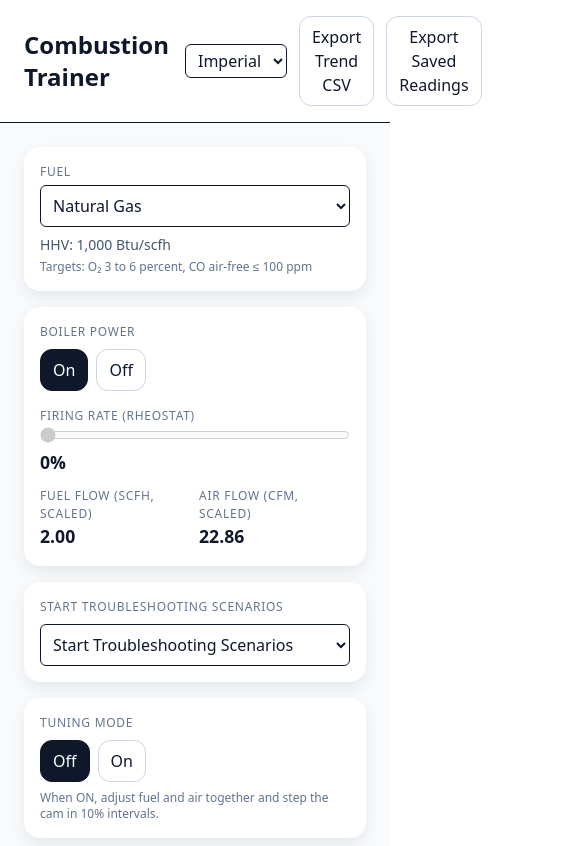
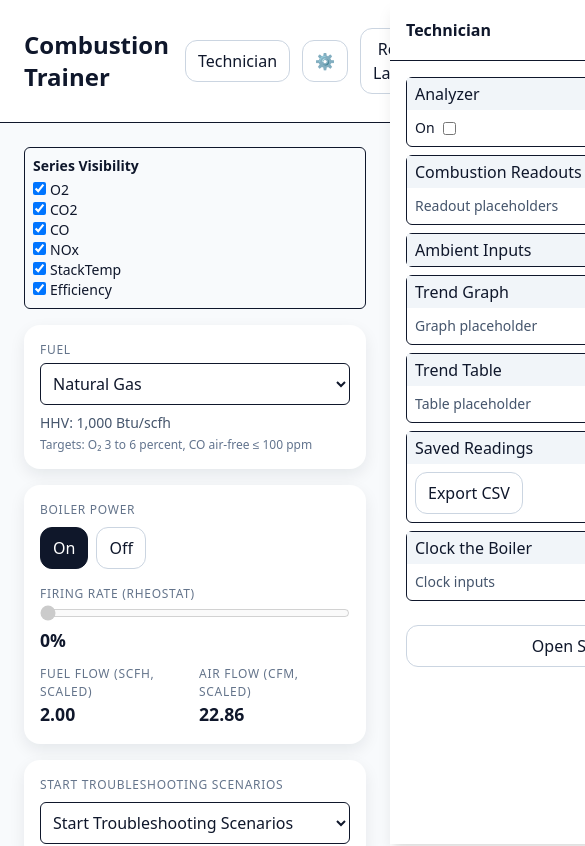
Before and after one commit to ecconvert/combustion-trainer, a React (Vite) app: page / in a window 390 px wide. Shown: the top 846 px of the page, 585 px wide, since content can reach past the window. Built offline with nearby package versions, Linux system fonts and the light colour scheme.

Commit message:
feat: add customizable panels and settings

```diff
--- a/package.json
+++ b/package.json
@@ -14,7 +14,9 @@
     "react": "^19.1.1",
     "react-dom": "^19.1.1",
     "recharts": "^3.1.2",
-    "tailwindcss": "^4.1.11"
+    "tailwindcss": "^4.1.11",
+    "@dnd-kit/core": "^6.0.11",
+    "@dnd-kit/sortable": "^8.0.0"
   },
   "devDependencies": {
     "@eslint/js": "^9.32.0",
--- a/src/App.jsx
+++ b/src/App.jsx
@@ -22,6 +22,10 @@ import { clamp, lerp, f2c, num } from "./lib/math";
 import { downloadCSV } from "./lib/csv";
 import { computeCombustion } from "./lib/chemistry";
 import { buildSafeCamMap } from "./lib/cam";
+import TechnicianDrawer from "./components/TechnicianDrawer";
+import SettingsModal from "./components/SettingsModal";
+import SeriesVisibility from "./components/SeriesVisibility";
+import { useUI } from "./uiStore.jsx";
 
 /**
  * Visual representation of a flame.
@@ -124,10 +128,12 @@ function Led({ on, label, color = "limegreen" }) {
 }
 
 export default function CombustionTrainer() {
+  const { state, setState, resetLayout } = useUI();
+  const unitSystem = state.config.units;
   // ----------------------- Fuel selection -----------------------
   const [fuelKey, setFuelKey] = useState("Natural Gas"); // currently selected fuel key
-  const [unitSystem, setUnitSystem] = useState("imperial"); // display units
   const fuel = FUELS[fuelKey]; // lookup fuel properties
+  const [settingsOpen, setSettingsOpen] = useState(false);
   // Helper booleans for conditional UI/logic
   const isOil = fuelKey === "Fuel Oil #2" || fuelKey === "Biodiesel";
   const isGas = !isOil;
@@ -729,10 +735,9 @@ const rheostatRampRef = useRef(null);
         <div className="max-w-7xl mx-auto flex items-center gap-4">
           <h1 className="text-2xl font-semibold">Combustion Trainer</h1>
           <div className="ml-auto flex items-center gap-3">
-            <select aria-label="unit system" className="border rounded-md px-2 py-1" value={unitSystem} onChange={(e) => setUnitSystem(e.target.value)}>
-              <option value="imperial">Imperial</option>
-              <option value="metric">Metric</option>
-            </select>
+            <button className="btn" onClick={() => setState((s) => ({ ...s, drawerOpen: true }))}>Technician</button>
+            <button className="btn" onClick={() => setSettingsOpen(true)} aria-label="Settings">⚙️</button>
+            <button className="btn" onClick={resetLayout}>Reset Layout</button>
             <button className="btn" onClick={() => downloadCSV("session.csv", history)}>Export Trend CSV</button>
             <button className="btn" onClick={() => downloadCSV("saved-readings.csv", saved)}>Export Saved Readings</button>
           </div>
@@ -740,6 +745,9 @@ const rheostatRampRef = useRef(null);
       </header>
 
       <main className="max-w-7xl mx-auto p-6 grid grid-cols-12 gap-4">
+        <section className="col-span-12">
+          <SeriesVisibility />
+        </section>
         {/* Left controls */}
         <section className="col-span-12 lg:col-span-3 space-y-4">
           <div className="card">
@@ -1275,6 +1283,8 @@ const rheostatRampRef = useRef(null);
       </main>
 
       <footer className="max-w-7xl mx-auto p-6 text-xs text-slate-500">Educational model. For classroom intuition only.</footer>
+      <TechnicianDrawer openSettings={() => setSettingsOpen(true)} />
+      <SettingsModal open={settingsOpen} onClose={() => setSettingsOpen(false)} />
     </div>
   );
 }
--- /dev/null
+++ b/src/components/CollapsibleSection.jsx
@@ -0,0 +1,30 @@
+import React from "react";
+import { useUI } from "../uiStore.jsx";
+
+export default function CollapsibleSection({ id, title, children, defaultCollapsed = false }) {
+  const { state, setState } = useUI();
+  const collapsed = state.collapseMap[id] ?? defaultCollapsed;
+
+  const toggle = () => {
+    setState((s) => ({
+      ...s,
+      collapseMap: { ...s.collapseMap, [id]: !collapsed },
+    }));
+  };
+
+  return (
+    <div className="mb-2 border rounded-md">
+      <button
+        type="button"
+        onClick={toggle}
+        className="w-full flex justify-between items-center px-2 py-1 bg-slate-100"
+      >
+        <span>{title}</span>
+        <span>{collapsed ? "+" : "-"}</span>
+      </button>
+      <div className={collapsed ? "hidden" : "block"}>
+        <div className="p-2">{children}</div>
+      </div>
+    </div>
+  );
+}
--- /dev/null
+++ b/src/components/SeriesVisibility.jsx
@@ -0,0 +1,33 @@
+import React from "react";
+import { useUI } from "../uiStore.jsx";
+
+const SERIES = ["O2", "CO2", "CO", "NOx", "StackTemp", "Efficiency"];
+
+export default function SeriesVisibility() {
+  const { state, setState } = useUI();
+  const vis = state.seriesVisibility;
+
+  const toggle = (k) => {
+    setState((s) => ({
+      ...s,
+      seriesVisibility: { ...s.seriesVisibility, [k]: !vis[k] },
+    }));
+  };
+
+  return (
+    <div className="p-2 border rounded-md">
+      <div className="font-semibold mb-1 text-sm">Series Visibility</div>
+      {SERIES.map((k) => (
+        <label key={k} className="block text-sm">
+          <input
+            type="checkbox"
+            className="mr-1"
+            checked={vis[k]}
+            onChange={() => toggle(k)}
+          />
+          {k}
+        </label>
+      ))}
+    </div>
+  );
+}
--- /dev/null
+++ b/src/components/SettingsModal.jsx
@@ -0,0 +1,86 @@
+import React, { useState } from "react";
+import { useUI, defaultConfig } from "../uiStore.jsx";
+
+export default function SettingsModal({ open, onClose }) {
+  const { state, setState } = useUI();
+  const [form, setForm] = useState(state.config);
+
+  if (!open) return null;
+
+  const apply = () => {
+    setState((s) => ({ ...s, config: form }));
+    onClose();
+  };
+
+  const cancel = () => {
+    setForm(state.config);
+    onClose();
+  };
+
+  const restore = () => {
+    if (window.confirm("Restore default settings?")) {
+      setForm(defaultConfig);
+    }
+  };
+
+  return (
+    <div className="fixed inset-0 z-50 flex items-center justify-center bg-black/40">
+      <div className="bg-white w-full h-full md:h-auto md:w-96 p-4 rounded-md shadow-lg overflow-y-auto">
+        <h2 className="text-lg font-semibold mb-4">Settings</h2>
+        <div className="space-y-3">
+          <label className="block text-sm">
+            Theme
+            <select
+              className="border rounded-md w-full px-2 py-1 mt-1"
+              value={form.theme}
+              onChange={(e) => setForm({ ...form, theme: e.target.value })}
+            >
+              <option value="light">Light</option>
+              <option value="dark">Dark</option>
+              <option value="system">System</option>
+            </select>
+          </label>
+
+          <label className="block text-sm">
+            Units
+            <select
+              className="border rounded-md w-full px-2 py-1 mt-1"
+              value={form.units}
+              onChange={(e) => setForm({ ...form, units: e.target.value })}
+            >
+              <option value="imperial">Imperial</option>
+              <option value="metric">Metric</option>
+            </select>
+          </label>
+
+          <label className="block text-sm">
+            Analyzer sampling rate (s)
+            <input
+              type="number"
+              className="border rounded-md w-full px-2 py-1 mt-1"
+              value={form.sampleRate}
+              onChange={(e) => setForm({ ...form, sampleRate: parseFloat(e.target.value) || 0 })}
+            />
+          </label>
+
+          <label className="block text-sm">
+            Trend length (points)
+            <input
+              type="number"
+              className="border rounded-md w-full px-2 py-1 mt-1"
+              value={form.trendLength}
+              onChange={(e) => setForm({ ...form, trendLength: parseInt(e.target.value) || 0 })}
+            />
+          </label>
+        </div>
+        <div className="mt-6 flex justify-between">
+          <button className="btn" onClick={restore}>Restore Defaults</button>
+          <div className="space-x-2">
+            <button className="btn" onClick={cancel}>Cancel</button>
+            <button className="btn btn-primary" onClick={apply}>Apply</button>
+          </div>
+        </div>
+      </div>
+    </div>
+  );
+}
--- /dev/null
+++ b/src/components/TechnicianDrawer.jsx
@@ -0,0 +1,65 @@
+import React from "react";
+import CollapsibleSection from "./CollapsibleSection";
+import { useUI } from "../uiStore.jsx";
+
+export default function TechnicianDrawer({ openSettings }) {
+  const { state, setState } = useUI();
+  const close = () => setState((s) => ({ ...s, drawerOpen: false }));
+
+  return (
+    <div
+      className={`fixed top-0 right-0 h-full bg-white shadow-lg z-50 transition-transform duration-300 overflow-y-auto w-full md:w-1/4 ${
+        state.drawerOpen ? "translate-x-0" : "translate-x-full"
+      }`}
+    >
+      <div className="p-4 border-b flex items-center justify-between">
+        <h2 className="font-semibold">Technician</h2>
+        <button onClick={close} aria-label="Close" className="text-xl">
+          ×
+        </button>
+      </div>
+      <div className="p-4 space-y-2">
+        <CollapsibleSection id="analyzer" title="Analyzer">
+          <label className="flex items-center gap-2 text-sm">
+            <span>On</span>
+            <input type="checkbox" />
+          </label>
+        </CollapsibleSection>
+
+        <CollapsibleSection id="combustion" title="Combustion Readouts">
+          <p className="text-sm text-slate-600">Readout placeholders</p>
+        </CollapsibleSection>
+
+        <CollapsibleSection id="ambient" title="Ambient Inputs" defaultCollapsed>
+          <p className="text-sm text-slate-600">Ambient inputs</p>
+        </CollapsibleSection>
+
+        <CollapsibleSection id="trendGraph" title="Trend Graph">
+          <p className="text-sm text-slate-600">Graph placeholder</p>
+        </CollapsibleSection>
+
+        <CollapsibleSection id="trendTable" title="Trend Table">
+          <p className="text-sm text-slate-600">Table placeholder</p>
+        </CollapsibleSection>
+
+        <CollapsibleSection id="savedReadings" title="Saved Readings">
+          <button className="btn">Export CSV</button>
+        </CollapsibleSection>
+
+        <CollapsibleSection id="clock" title="Clock the Boiler">
+          <p className="text-sm text-slate-600">Clock inputs</p>
+        </CollapsibleSection>
+
+        <button
+          className="btn w-full mt-4"
+          onClick={() => {
+            close();
+            openSettings();
+          }}
+        >
+          Open Settings
+        </button>
+      </div>
+    </div>
+  );
+}
--- a/src/main.jsx
+++ b/src/main.jsx
@@ -9,10 +9,13 @@ import { StrictMode } from 'react'
 import { createRoot } from 'react-dom/client'
 import './index.css'
 import App from './App.jsx'
+import { UIProvider } from './uiStore.jsx'
 
 // Mount the React component tree inside the root element
 createRoot(document.getElementById('root')).render(
   <StrictMode>
-    <App />
+    <UIProvider>
+      <App />
+    </UIProvider>
   </StrictMode>,
 )
--- /dev/null
+++ b/src/uiStore.jsx
@@ -0,0 +1,76 @@
+import React, { createContext, useContext, useEffect, useState } from "react";
+
+export const defaultConfig = {
+  theme: "system",
+  units: "imperial",
+  sampleRate: 1,
+  trendLength: 600,
+};
+
+const defaultState = {
+  collapseMap: {},
+  drawerOpen: false,
+  layout: {},
+  seriesVisibility: {
+    O2: true,
+    CO2: true,
+    CO: true,
+    NOx: true,
+    StackTemp: true,
+    Efficiency: true,
+  },
+  config: defaultConfig,
+};
+
+const UIContext = createContext({ state: defaultState, setState: () => {} });
+
+export function UIProvider({ children }) {
+  const [state, setState] = useState(defaultState);
+
+  // Hydrate from localStorage on first load
+  useEffect(() => {
+    const layout = JSON.parse(localStorage.getItem("uiLayout_v1") || "{}");
+    const config = JSON.parse(localStorage.getItem("app_config_v1") || "{}");
+    const ui = JSON.parse(localStorage.getItem("ui_state_v1") || "{}");
+    setState((s) => ({
+      ...s,
+      ...ui,
+      layout,
+      config: { ...defaultConfig, ...config },
+    }));
+  }, []);
+
+  // Persist layout
+  useEffect(() => {
+    localStorage.setItem("uiLayout_v1", JSON.stringify(state.layout));
+  }, [state.layout]);
+
+  // Persist config
+  useEffect(() => {
+    localStorage.setItem("app_config_v1", JSON.stringify(state.config));
+  }, [state.config]);
+
+  // Persist other UI state
+  useEffect(() => {
+    const { collapseMap, drawerOpen, seriesVisibility } = state;
+    localStorage.setItem(
+      "ui_state_v1",
+      JSON.stringify({ collapseMap, drawerOpen, seriesVisibility }),
+    );
+  }, [state.collapseMap, state.drawerOpen, state.seriesVisibility]);
+
+  const resetLayout = () => {
+    localStorage.removeItem("uiLayout_v1");
+    setState((s) => ({ ...s, layout: {} }));
+  };
+
+  return (
+    <UIContext.Provider value={{ state, setState, resetLayout }}>
+      {children}
+    </UIContext.Provider>
+  );
+}
+
+export function useUI() {
+  return useContext(UIContext);
+}
```
Also changed, not shown: 2 other files (tests, documents, lock files or other folders).
